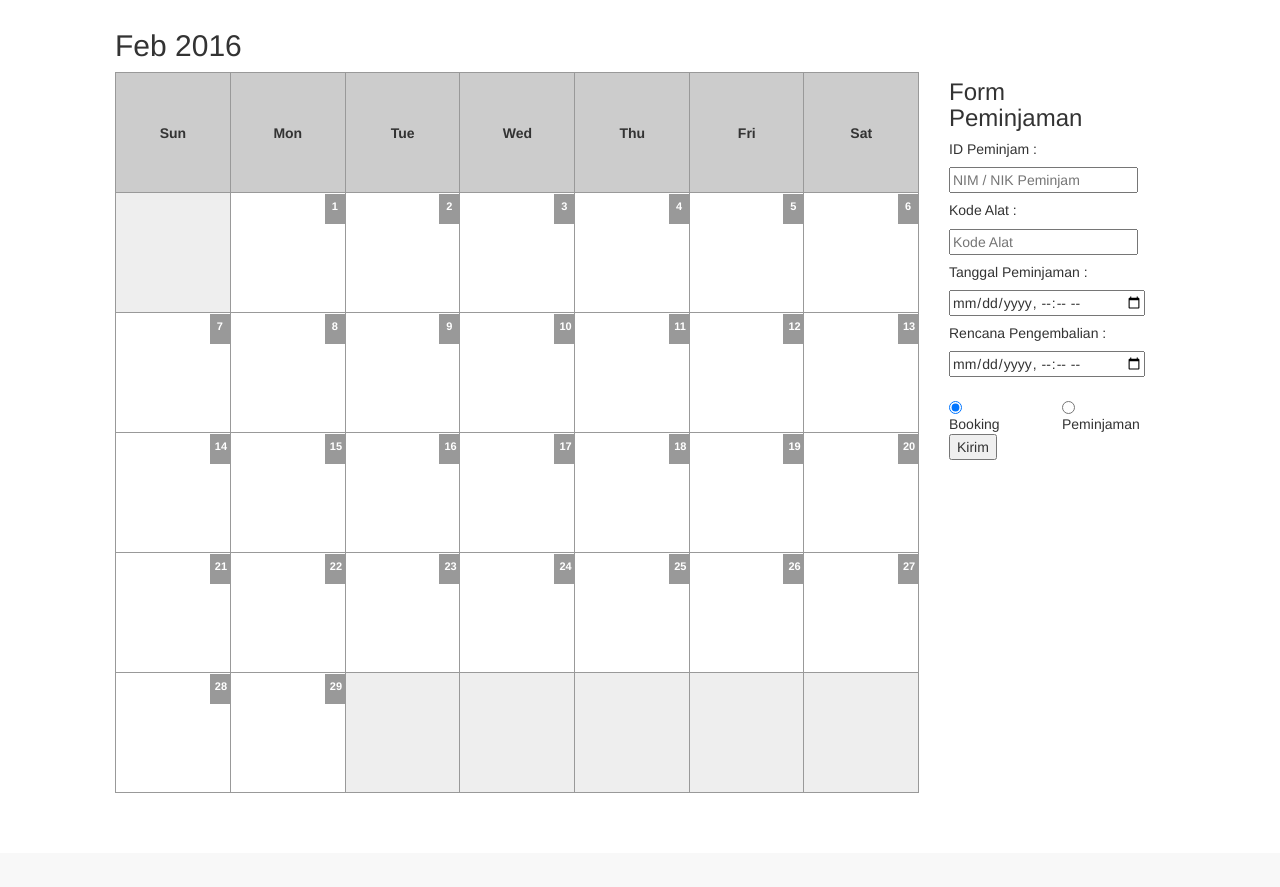
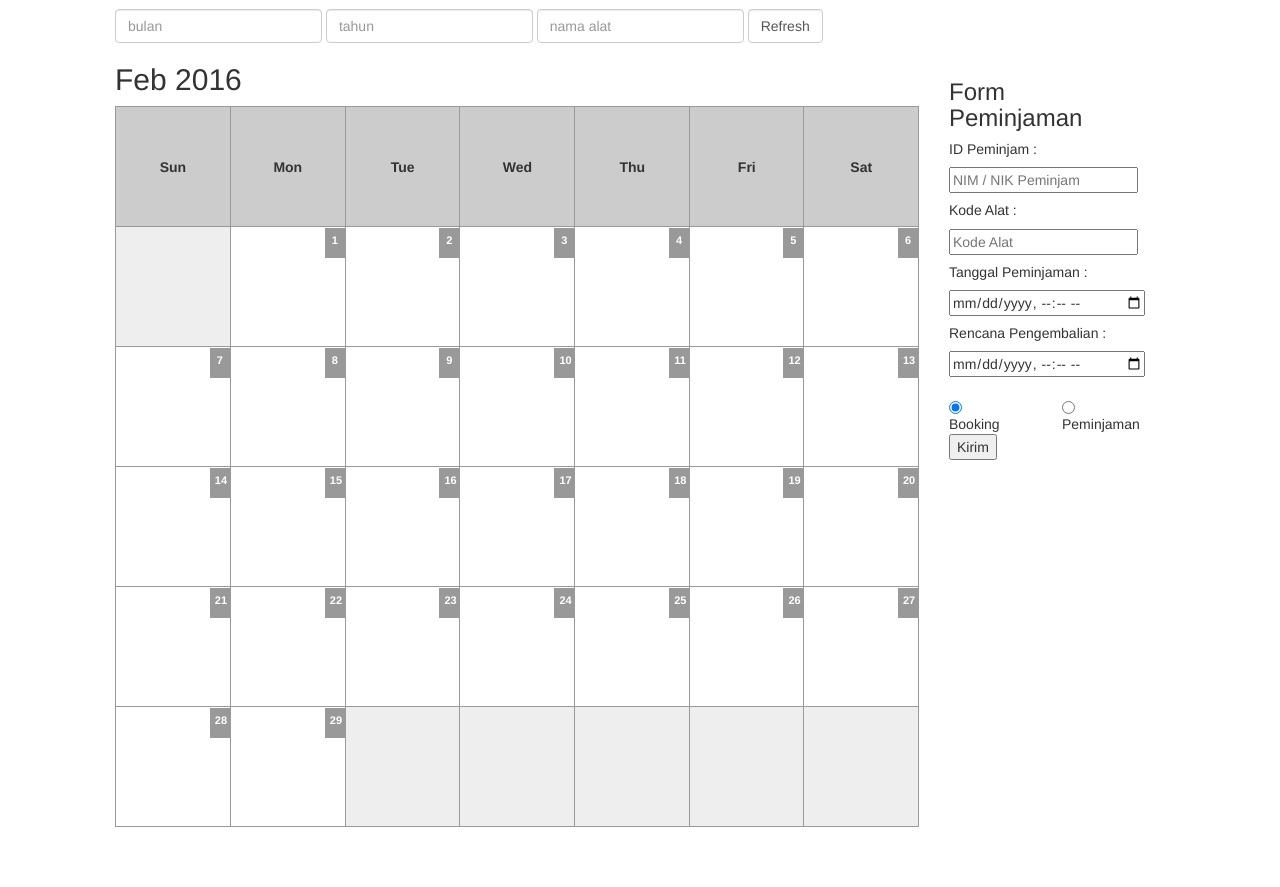
Before and after one commit to fitrakun/AIPA, a PHP site: page / in a window 1280 px wide. Shown: the part 51-938 px from the top of the page. Before the commit the page ends 844 px from the top, so only its background shows below. Run offline with PHP 8.4, Linux system fonts and the light colour scheme; data comes from the database, SQL or seed files in the repository; tables that the repository leaves empty hold one stand-in row (values such as "Sample post").

Commit message:
query tampilan kalender

```diff
--- a/controller/calendar.php
+++ b/controller/calendar.php
@@ -1,29 +1,112 @@
 <?php
-function markdate(&$booked,$results,$peminjaman){
-    if($peminjaman == true) {
-        foreach ($results as $result) {
+
+function getMonthString($m){
+    if($m==1){
+        return "Jan";
+    }else if($m==2){
+        return "Feb";
+    }else if($m==3){
+        return "Mar";
+    }else if($m==4){
+        return "Apr";
+    }else if($m==5){
+        return "May";
+    }else if($m==6){
+        return "Jun";
+    }else if($m==7){
+        return "Jul";
+    }else if($m==8){
+        return "Aug";
+    }else if($m==9){
+        return "Sep";
+    }else if($m==10){
+        return "Oct";
+    }else if($m==11){
+        return "Nov";
+    }else if($m==12){
+        return "Dec";
+    }
+}
+
+function markdate(&$booked,$results,$num_days,$month,$pengecekkan){
+    if($pengecekkan == 1) {
+        foreach ($results as $result) { //cek peminjaman
+            if($result['tanggal_rencana_pengembalian'] > $result['tanggal_peminjaman'] ){
                 $tanggal_pinjam = intval(substr($result['tanggal_peminjaman'], 8, 2));
                 $tanggal_kembali = intval(substr($result['tanggal_rencana_pengembalian'], 8, 2));
 
+                $bulan_sekarang = intval($month);
+                $bulan_pinjam = intval(substr($result['tanggal_peminjaman'], 5, 2));
+                $bulan_kembali = intval(substr($result['tanggal_rencana_pengembalian'], 5, 2));
+
+                if($bulan_pinjam< $bulan_sekarang){
+                    $tanggal_pinjam = 1;
+                }
+                else if($bulan_kembali > $bulan_sekarang){
+                    $tanggal_kembali = $num_days;
+                }
+                $alat = $result['id_alat'];
+
                 for ($i = $tanggal_pinjam; $i <= $tanggal_kembali; $i++) {
-                $booked[$i - 1] = true;
+                    $booked[$i - 1].= $alat.' : dipinjam <br>';
                 }
             }
         }
-    else{
-        foreach ($results as $result) {
+    }
+    else if($pengecekkan == 2){
+        foreach ($results as $result) { //cek booking
+            if ($result['tanggal_rencana_pengembalian'] > $result['tanggal_peminjaman']) {
                 $tanggal_pinjam = intval(substr($result['tanggal_rencana_peminjaman'], 8, 2));
                 $tanggal_kembali = intval(substr($result['tanggal_rencana_pengembalian'], 8, 2));
 
+                $bulan_sekarang = intval($month);
+                $bulan_pinjam = intval(substr($result['tanggal_peminjaman'], 5, 2));
+                $bulan_kembali = intval(substr($result['tanggal_rencana_pengembalian'], 5, 2));
+
+                if($bulan_pinjam< $bulan_sekarang){
+                    $tanggal_pinjam = 0;
+                }
+                else if($bulan_kembali > $bulan_sekarang){
+                    $tanggal_kembali = $num_days;
+                }
+
+                $alat = $result['id_alat'];
+
                 for ($i = $tanggal_pinjam; $i <= $tanggal_kembali; $i++) {
-                $booked[$i - 1] = true;
+                    $booked[$i - 1] .= $alat . ' : dibooking <br>';
+                }
+            }
+        }
+    }
+    else if($pengecekkan == 3){
+        foreach ($results as $result) { //cek perbaikan
+            if ($result['tanggal_rencana_pengembalian'] > $result['tanggal_peminjaman']) {
+                $tanggal_perbaikan = intval(substr($result['tanggal_mulai_perbaikan'], 8, 2));
+                $tanggal_kembali = intval(substr($result['estimasi_selesai_perbaikan'], 8, 2));
+
+                $bulan_sekarang = intval($month);
+                $bulan_pinjam = intval(substr($result['tanggal_peminjaman'], 5, 2));
+                $bulan_kembali = intval(substr($result['tanggal_rencana_pengembalian'], 5, 2));
+
+                if($bulan_pinjam< $bulan_sekarang){
+                    $tanggal_perbaikan = 0;
+                }
+                else if($bulan_kembali > $bulan_sekarang){
+                    $tanggal_kembali = $num_days;
+                }
+
+                $alat = $result['id_alat'];
+
+                for ($i = $tanggal_perbaikan; $i <= $tanggal_kembali; $i++) {
+                    $booked[$i - 1] .= $alat . ' : diperbaiki <br>';
+                }
             }
         }
     }
 }
 
 /* draws a calendar */
-function draw_calendar($month,$year){
+function draw_calendar($month,$year,$alat){
 
     /* draw table */
     $calendar = '<table cellpadding="0" cellspacing="0" class="calendar">';
@@ -40,21 +123,36 @@ function draw_calendar($month,$year){
 
     $booked[] = $days_in_month;
     for($i = 0; $i<=$days_in_month; $i++){
-        $booked[$i] = false;
+        $booked[$i] = '';
     }
+
+    $now = $month + $year *12;
+
+    //PENGECEKKAN STATUS UNTUK KEPENTINGAN KALENDER
     include "controller/config.php";
     $conn = connect_database();
-    $result = mysqli_query($conn,"SELECT * FROM booking where id_alat = 'MIC001' and tanggal_rencana_peminjaman like '$year-$month%'");
+    //booking
+    $result = mysqli_query($conn,"SELECT * FROM booking NATURAL JOIN alat where nama_alat = '$alat' and ((year(tanggal_rencana_peminjaman)*12 + month(tanggal_rencana_peminjaman)) <= '$now') and ((year(tanggal_rencana_pengembalian)*12 + month(tanggal_rencana_pengembalian)) >= '$now')");
     if(mysqli_num_rows($result)>0){
-        markdate($booked,$result,false);
+        markdate($booked,$result,$days_in_month,$month,2);
     }
     mysqli_free_result($result);
 
-    $result = mysqli_query($conn,"SELECT * FROM peminjaman where id_alat = 'MIC001' and tanggal_peminjaman like '$year-$month%'");
+    //peminjaman
+    $result = mysqli_query($conn,"SELECT * FROM peminjaman NATURAL JOIN alat where nama_alat = '$alat' and ((year(tanggal_peminjaman)*12 + month(tanggal_peminjaman)) <= '$now') and ((year(tanggal_rencana_pengembalian)*12 + month(tanggal_rencana_pengembalian)) >= '$now')");
     if(mysqli_num_rows($result)>0){
-        markdate($booked,$result,true);
+        markdate($booked,$result,$days_in_month,$month,1);
     }
     mysqli_free_result($result);
+
+    //perbaikan
+    $result = mysqli_query($conn,"SELECT * FROM perbaikan NATURAL JOIN alat where nama_alat = '$alat' and ((year(tanggal_mulai_perbaikan)*12 + month(estimasi_selesai_perbaikan)) <= '$now') and ((year(tanggal_mulai_perbaikan)*12 + month(estimasi_selesai_perbaikan)) >= '$now')");
+    if(mysqli_num_rows($result)>0){
+        markdate($booked,$result,$days_in_month,$month,3);
+    }
+    mysqli_free_result($result);
+
+    //END OF PENGECEKKAN STATUS
 
     /* row for week one */
     $calendar.= '<tr class="calendar-row">';
@@ -69,10 +167,9 @@ function draw_calendar($month,$year){
     for($list_day = 1; $list_day <= $days_in_month; $list_day++):
 
         $calendar.= '<td class="calendar-day">';
+        // add in the status
+        $calendar .= '<div class="day-item">'.$booked[$list_day-1].' </div>';
         /* add in the day number */
-        if($booked[$list_day-1]==true) {
-            $calendar .= '<div class="day-item"> not available </div>';
-        }
         $calendar.= '<div class="day-number">'.$list_day.'</div>';
 
 
--- a/index.php
+++ b/index.php
@@ -19,13 +19,29 @@
 
             <div id="content">
                 <div id = "calendar">
+                    <form name = 'form_navigasi' action="index.php" method ='POST'>
+                        <div class = "form-inline">
+                            <input class = "span4 form-control" type ='text' name = 'month' placeholder="bulan"/>
+                            <input class = "span4 form-control" type ='text' name = 'year' placeholder="tahun"/>
+                            <input class = "span4 form-control" type ='text' name = 'alat' placeholder="nama alat"/>
+                            <input class = 'span4 form-control button' name = 'refresh' type = 'submit' value = 'Refresh'/>
+                        </div>
+                    </form>
                     <?php
-                        require 'controller/calendar.php';
-                        $month = date("m");
-                        $Month = date("M");
-                        $year = date("Y");
-                        echo '<h2>'.$Month.' '.$year.'</h2>';
-                        echo draw_calendar($month,$year);
+                    require 'controller/calendar.php';
+                    $month = date("m");
+                    $Month = date("M");
+                    $year = date("Y");
+                    $alat = 'Microphone';
+                    if(isset($_POST['refresh'])) {
+                        $month = intval($_POST['month']);
+                        $Month = getMonthString($_POST['month']);
+                        $year = $_POST['year'];
+                        $alat = $_POST['alat'];
+                    }
+
+                    echo '<h2>' . $Month . ' ' . $year . '</h2>';
+                    echo draw_calendar($month, $year, $alat);
                     ?>
                 </div>
 
```
Also changed, not shown: Calendar.php (deleted, +0 -65 lines). Lines whose indentation alone changed are shown as unchanged.
